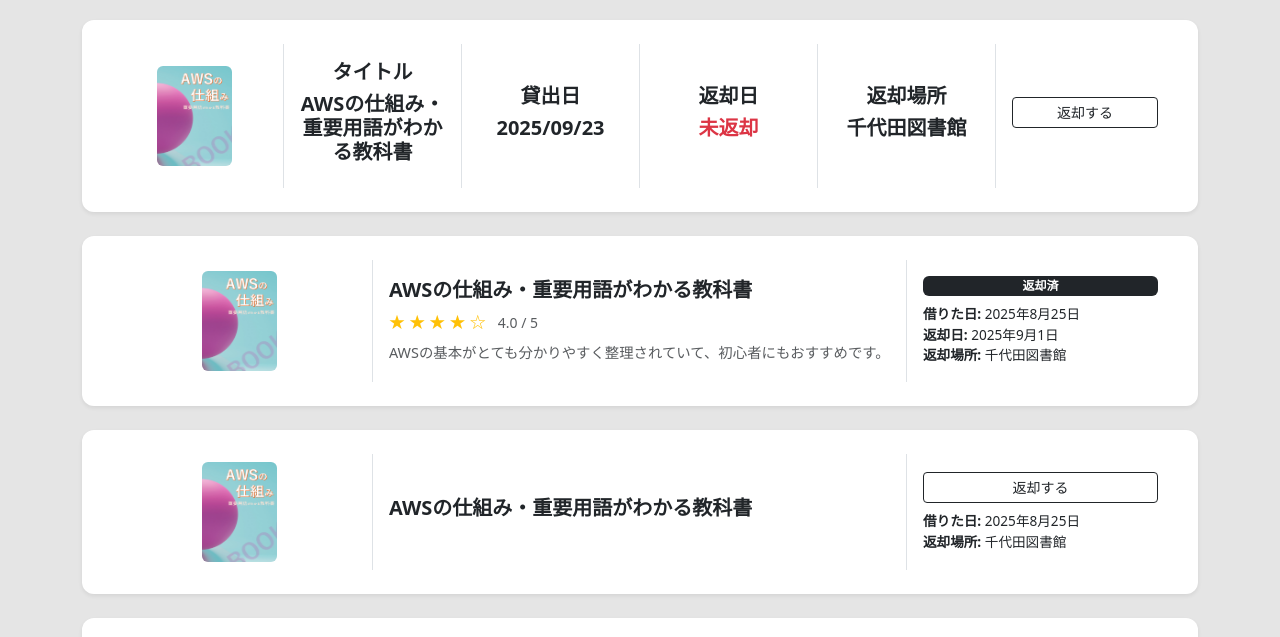
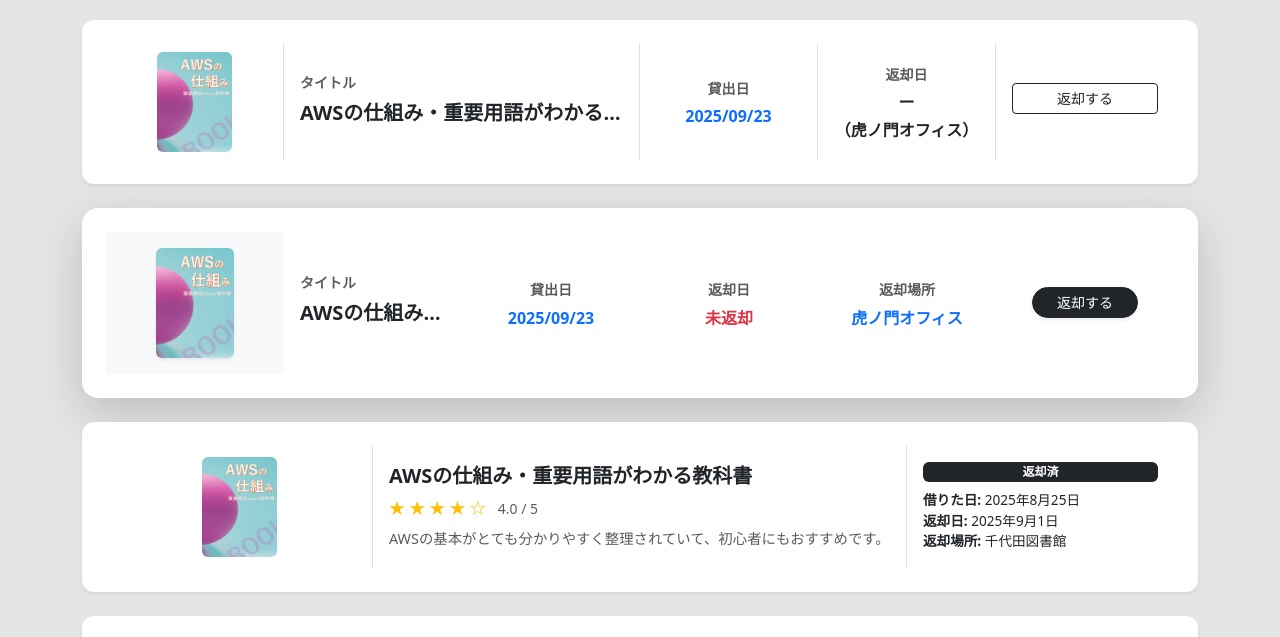
Before and after one commit to nakamura-ryoya/LibraryApp, a plain HTML site: page resources/booklog.html in a window 1280 px wide. Shown: the part 128-765 px from the top of the page. Drawn offline with nearby package versions, Linux system fonts and the light colour scheme.

Commit message:
貸出履歴ページを更新しました

```diff
--- a/resources/booklog.html
+++ b/resources/booklog.html
@@ -85,14 +85,15 @@
             />
           </div>
 
-          <!-- タイトル・評価・あらまし -->
+          <!-- タイトル -->
           <div
-            class="col-md-2 d-flex flex-column justify-content-center p-3 border-end"
+            class="col-md-4 d-flex flex-column justify-content-center p-3 border-end"
           >
-            <h5 class="fw-bold mb-2 text-center">タイトル</h5>
-            <h5 class="fw-bold mb-2 text-center">
+            <small class="text-muted fw-semibold">タイトル</small>
+            <h5 class="fw-bold text-dark mt-2 text-truncate">
               AWSの仕組み・重要用語がわかる教科書
             </h5>
+
             <div id="reviewSection" class="d-none">
               <div class="mb-2">
                 <span id="stars" class="text-warning"></span>
@@ -106,12 +107,14 @@
             </div>
           </div>
 
-          <!-- タイトル・評価・あらまし -->
+          <!-- 貸出日 -->
           <div
             class="col-md-2 d-flex flex-column justify-content-center p-3 border-end"
           >
-            <h5 class="fw-bold mb-2 text-center">貸出日</h5>
-            <h5 class="fw-bold mb-2 text-center">2025/09/23</h5>
+            <small class="text-muted text-center fw-semibold">貸出日</small>
+            <h6 class="fw-bold text-primary text-center mt-2 mb-0">
+              2025/09/23
+            </h6>
             <div id="reviewSection" class="d-none">
               <div class="mb-2">
                 <span id="stars" class="text-warning"></span>
@@ -125,12 +128,13 @@
             </div>
           </div>
 
-          <!-- タイトル・評価・あらまし -->
+          <!-- 返却日 -->
           <div
             class="col-md-2 d-flex flex-column justify-content-center p-3 border-end"
           >
-            <h5 class="fw-bold mb-2 text-center">返却日</h5>
-            <h5 class="fw-bold mb-2 text-center text-danger">未返却</h5>
+            <small class="text-muted text-center fw-semibold">返却日</small>
+            <h6 class="fw-bold text-center mt-2 mb-0">ー</h6>
+            <h6 class="fw-bold text-center mt-2 mb-0">（虎ノ門オフィス）</h6>
             <div id="reviewSection" class="d-none">
               <div class="mb-2">
                 <span id="stars" class="text-warning"></span>
@@ -144,29 +148,67 @@
             </div>
           </div>
 
-          <!-- タイトル・評価・あらまし -->
-          <div
-            class="col-md-2 d-flex flex-column justify-content-center p-3 border-end"
-          >
-            <h5 class="fw-bold mb-2 text-center">返却場所</h5>
-            <h5 class="fw-bold mb-2 text-center">千代田図書館</h5>
-            <div id="reviewSection" class="d-none">
-              <div class="mb-2">
-                <span id="stars" class="text-warning"></span>
-                <small class="text-muted ms-2" id="difficultyLabel"></small>
-              </div>
-              <p
-                class="mb-0 text-muted"
-                style="font-size: 0.9rem"
-                id="commentText"
-              ></p>
-            </div>
-          </div>
-
-          <!-- 貸出状況 -->
+          <!-- 返却ボタン -->
           <div class="col-md-2 d-flex flex-column justify-content-center p-3">
             <button
               class="btn btn-outline-dark btn-sm mb-2"
+              data-bs-toggle="modal"
+              data-bs-target="#returnModal"
+            >
+              返却する
+            </button>
+          </div>
+        </div>
+      </div>
+
+      <!-- 1冊分の貸出カード -->
+      <div
+        class="card mb-4 shadow-lg border-0 rounded-4 overflow-hidden"
+        style="max-width: 1200px; margin: auto"
+      >
+        <div class="row g-0 align-items-center">
+          <!-- 画像 -->
+          <div
+            class="col-md-2 d-flex justify-content-center align-items-center p-3 bg-light"
+          >
+            <img
+              src="/images/book2.png"
+              class="img-fluid rounded shadow-sm"
+              alt="蔵書画像"
+              style="max-height: 110px; width: auto"
+            />
+          </div>
+
+          <!-- タイトル -->
+          <div class="col-md-2 d-flex flex-column justify-content-center p-3">
+            <small class="text-muted fw-semibold">タイトル</small>
+            <h5 class="fw-bold text-dark mt-2 text-truncate">
+              AWSの仕組み・重要用語がわかる教科書
+            </h5>
+          </div>
+
+          <!-- 貸出日 -->
+          <div class="col-md-2 text-center p-3">
+            <small class="text-muted fw-semibold">貸出日</small>
+            <h6 class="fw-bold text-primary mt-2 mb-0">2025/09/23</h6>
+          </div>
+
+          <!-- 返却日 -->
+          <div class="col-md-2 text-center p-3">
+            <small class="text-muted fw-semibold">返却日</small>
+            <h6 class="fw-bold text-danger mt-2 mb-0">未返却</h6>
+          </div>
+
+          <!-- 返却場所-->
+          <div class="col-md-2 text-center p-3">
+            <small class="text-muted fw-semibold">返却場所</small>
+            <h6 class="fw-bold text-primary mt-2 mb-0">虎ノ門オフィス</h6>
+          </div>
+
+          <!-- 返却ボタン -->
+          <div class="col-md-2 d-flex justify-content-center p-3">
+            <button
+              class="btn btn-dark btn-sm rounded-pill px-4 shadow-sm"
               data-bs-toggle="modal"
               data-bs-target="#returnModal"
             >
```
